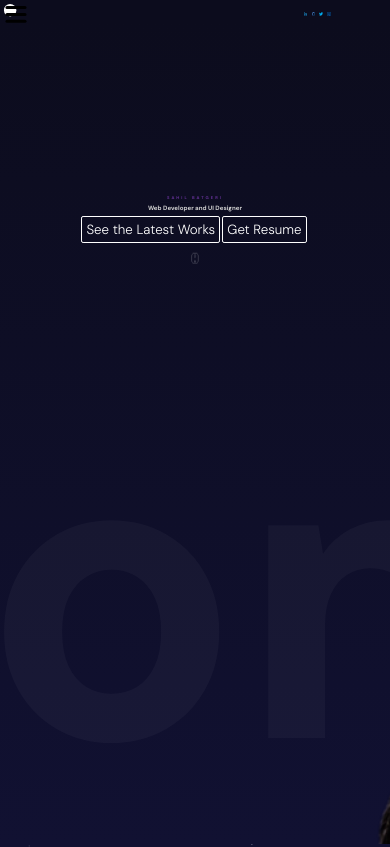
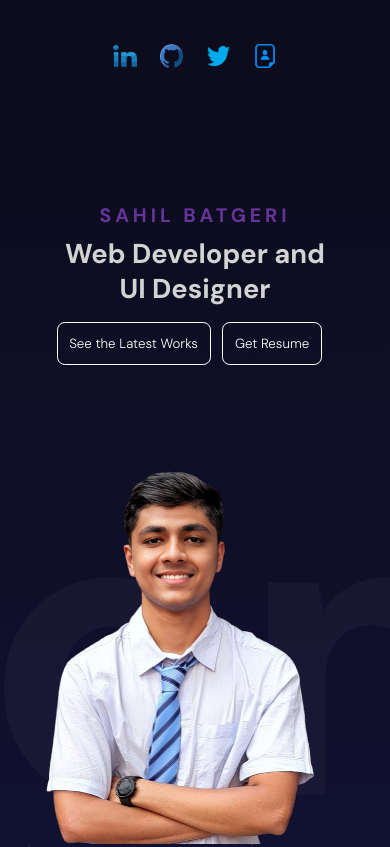
Before and after one commit to BlueHeart0065/Sahil-Batgeri-Portfolio-Website-, a React (Vite) app: page / in a window 390 px wide. Shown: the top 847 px of the page. Built offline with nearby package versions, Linux system fonts and the light colour scheme.

Commit message:
Mobile responsiveness added

```diff
--- a/src/components/contact/Contact.scss
+++ b/src/components/contact/Contact.scss
@@ -9,8 +9,9 @@
     gap: 2.63vw;
 
     @include mobile {
+        height: fit-content;
         width: 100%;
-        padding: 0.53vw;
+        padding: 1vw;
         flex-direction: column;
     }
 
@@ -21,17 +22,23 @@
         gap: 2.1vw;
 
         @include mobile {
-            gap: 0.53vw;
+            gap: 2vw;
             text-align: center;
             align-items: center;
-            margin-top: 3.68vw;
+            margin-top: 20vw;
         }
 
         h1{
             font-size: 5.25vw;
             line-height: 4.62vw;
             @include mobile {
-                font-size: 1.58vw;
+                font-size: 7vw;
+            }
+        }
+        h2{
+            @include mobile {
+                margin-top: 2vw;
+                font-size: 5vw;
             }
         }
 
@@ -45,7 +52,8 @@
         position: relative;
 
         @include mobile {
-            padding: 0px 1.05vw;
+            margin-top: 3vw;
+            padding: 0px 1vw;
             width: 100%;
         }
 
@@ -60,6 +68,9 @@
             display: flex;
             flex-direction: column;
             gap: 1.05vw;
+            @include mobile {
+                gap: 3vw;
+            }
 
             input, textarea{
                 padding: 1.05vw;
@@ -69,7 +80,8 @@
                 border-radius: 0.26vw;
 
                 @include mobile {
-                    padding: 0.53vw;
+                    padding: 3vw;
+                    border-radius: 1vw;
                 }
             }
 
@@ -81,7 +93,7 @@
                 font-weight: 500;
 
                 @include mobile {
-                    padding: 0.53vw;
+                    padding: 3vw;
                 }
             }
         }
--- a/src/components/hero/Hero.scss
+++ b/src/components/hero/Hero.scss
@@ -23,7 +23,6 @@
             @include mobile {
                 height: 50%;
                 width: 100%;
-                gap: 1.05vw;
                 align-items: center;
                 text-align: center;
             }
@@ -31,7 +30,8 @@
             h2{
                 font-size: 1.58vw;
                 @include mobile {
-                    font-size: 1.05vw;
+                    font-size: 5vw;
+                    letter-spacing: 1vw;
                 }
                 color: rebeccapurple;
                 letter-spacing: 0.53vw;
@@ -41,11 +41,14 @@
                 font-size: 4.62vw;
 
                 @include mobile {
-                    font-size: 1.58vw;
+                    font-size: 7vw;
                 }
             }
 
             .buttons{
+                @include mobile {
+                    width: 80vw;
+                }
                 button{
                     padding: 1.05vw;
                     border: 1px solid white;
@@ -57,13 +60,20 @@
                     cursor: pointer;
 
                     @include mobile {
-                        margin-right: 0.53vw;
+                        border-radius: 2vw;
+                        padding: 3vw;
+                        margin-top: 2vw;
+                        margin-right: 3vw;
                     }
                 }
             }
 
             img{
                 width: 2.63vw;
+                @include mobile {
+                    display: none;
+
+                }
             }
         }
     }
@@ -74,23 +84,21 @@
         bottom: 0;
         right: 0;
         padding: 2.10vw 13.13vw 0px 0px;
+        @include mobile {
+            bottom: 0;
+            margin: 8vw auto;
+        }
 
         img{
             height: 85vh;
             width: 68vh;
-        }
-        @include mobile {
-            transform: scale(0.55);
-            top: 22.5%;
-            right: 10vw;
-
-            img{
+            @include mobile {
                 margin: auto;
-                width: 500%;
-                height: 100%;
-                object-fit: cover;
+                width: 40vh;
+                height: 50vh;
             }
         }
+
     }
 
     .slidingTextContainer{
--- a/src/components/navbar/navbar.scss
+++ b/src/components/navbar/navbar.scss
@@ -3,6 +3,9 @@
 .navbar{
     height: 5.25vw;
 
+    @include mobile {
+        height: 20vw;
+    }
     .wrapper{
         max-width: 71.78vw;
         margin: auto;
@@ -12,8 +15,8 @@
         height: 100%;
 
         @include mobile {
-            justify-content: flex-end;
-            padding: 1.05vw;
+            justify-content: center;
+            padding: 2vw;
         }
 
         span{
@@ -27,10 +30,18 @@
         .social{
             display: flex;
             gap: 1.05vw;
+            @include mobile {
+                gap:6vw;
 
+            }
             img{
                 width: 0.95vw;
                 height: 0.95vw;
+                @include mobile {
+                    margin-top: 10vw;
+                    width: 6vw;
+                    height: 6vw;
+                }
             }
         }
     }
--- a/src/components/parallax/Parallax.scss
+++ b/src/components/parallax/Parallax.scss
@@ -13,7 +13,7 @@
         font-size: 5.25vw;
 
         @include mobile {
-            font-size: 3.15vw;
+            font-size: 10vw;
             text-align: center;
         }
     }
--- a/src/components/pop-up/PopUp.scss
+++ b/src/components/pop-up/PopUp.scss
@@ -1,3 +1,6 @@
+@import "../../app.scss";
+
+
 .Popup{
     position: absolute;
     top: 0;
@@ -16,11 +19,25 @@
         height: 20vw;
         margin: 15vw auto;
 
+        @include mobile {
+            width: 80vw;
+            height: 80vw;
+            margin: 40vw auto;
+        }
+
         .Cross{
             padding: 1vw;
+            @include mobile {
+                padding: 10px;
+            }
             img{
                 width: 2.2vw;
                 height: 2.2vw;
+
+                @include mobile {
+                    width: 9vw;
+                    height: 9vw;
+                }
             }
         }
 
@@ -33,12 +50,19 @@
                 img{
                     width: 4vw;
                     height: 4vw;
+                    @include mobile {
+                        width: 17vw;
+                        height: 17vw;
+                    }
                 }
                 h2{
                     margin: 0.5vw;
                     font-size: 2vw;
                     margin-left: 1vw;
                     color: rgb(44, 142, 223);
+                    @include mobile {
+                        font-size: 6vw;
+                    }
                 }
             }
 
@@ -47,8 +71,16 @@
             flex-direction: column;
             gap: 1vw;
 
+            @include mobile {
+                gap: 4vw;
+                padding: 4vw 7vw;
+            }
+
             p{
                 font-size: 1vw;
+                @include mobile {
+                    font-size: 4vw;
+                }
             }
         }
 
@@ -57,6 +89,11 @@
             flex-direction: row;
             gap: 1vw;
             padding: 1vw 3vw;
+
+            @include mobile {
+                gap: 4vw;
+                padding: 4vw 7vw;
+            }
 
             button{
                 display: flex;
@@ -70,10 +107,20 @@
                 border: 2px solid rgb(44, 142, 223);
                 width: 11vw;
                 height: 2.5vw;
+                @include mobile {
+                    width: fit-content;
+                    height: 10vw;
+                    font-size: 3vw;
+                    padding: 1vw 7vw;
+                }
                 img{
                     margin: auto;
                     width: 1.2vw;
                     height: 1.2vw;
+                    @include mobile {
+                        width: 5vw;
+                        height: 5vw;
+                    }
                 }
                 p{
                    margin: auto ;
--- a/src/components/portfolio/Portfolio.scss
+++ b/src/components/portfolio/Portfolio.scss
@@ -14,8 +14,8 @@
         font-size: 1.89vw;
 
         @include mobile {
-            padding-top: 25vw;
-            font-size: 0.95vw;
+            padding-top: 15vw;
+            font-size: 3vw;
         }
 
         .progressBar{
@@ -23,7 +23,7 @@
             background-color: white;
 
             @include mobile {
-                height: 0.32vw;
+                height: 1.5vw;
             }
         }
     }
@@ -56,13 +56,14 @@
 
                 @include mobile {
                     width: 100%;
-                    padding-top: 23.64vw;
+                    padding-top: 30vw;
                 }
 
                 img{
                     width: 100%;
                     height: 100%;
                     object-fit: cover;
+
                 }
             }
 
@@ -77,13 +78,13 @@
                     // padding: 10px;
                     align-items: center;
                     text-align: center;
-                    gap: 0.53vw;
+                    gap: 4vw;
                 }
 
                 h2{
                     font-size: 3.78vw;
                     @include mobile {
-                        font-size: 1.05vw;
+                        font-size: 5vw;
                     }
                 }
 
@@ -91,7 +92,7 @@
                     color: gray;
                     font-size: 1.05vw;
                     @include mobile {
-                        font-size: 0.84vw;
+                        font-size: 4vw;
                     }
                 }
 
@@ -102,6 +103,12 @@
                     padding: 0.53vw;
                     width: 10.51vw;
                     cursor: pointer;
+
+                    @include mobile {
+                        padding: 2vw 4vw;
+                        width: fit-content;
+                        font-size: 4vw;
+                    }
                 }
             }
         }
--- a/src/components/sidebar/Sidebar.scss
+++ b/src/components/sidebar/Sidebar.scss
@@ -7,6 +7,9 @@
     align-items: center;
     justify-content: center;
     color: black;
+    @include mobile {
+        display: none;
+    }
 
     .bg{
         position: fixed;
@@ -16,10 +19,6 @@
         width: 21.02vw;
         background: white;
         z-index: 999;
-
-        @include mobile {
-            width: 100%;
-        }
 
         .links{
             position: absolute;
@@ -34,10 +33,6 @@
 
             a{
                 font-size: 2.10vw;
-
-                @include mobile {
-                    font-size: 1.31vw;
-                }
             }
         }
     }
```
